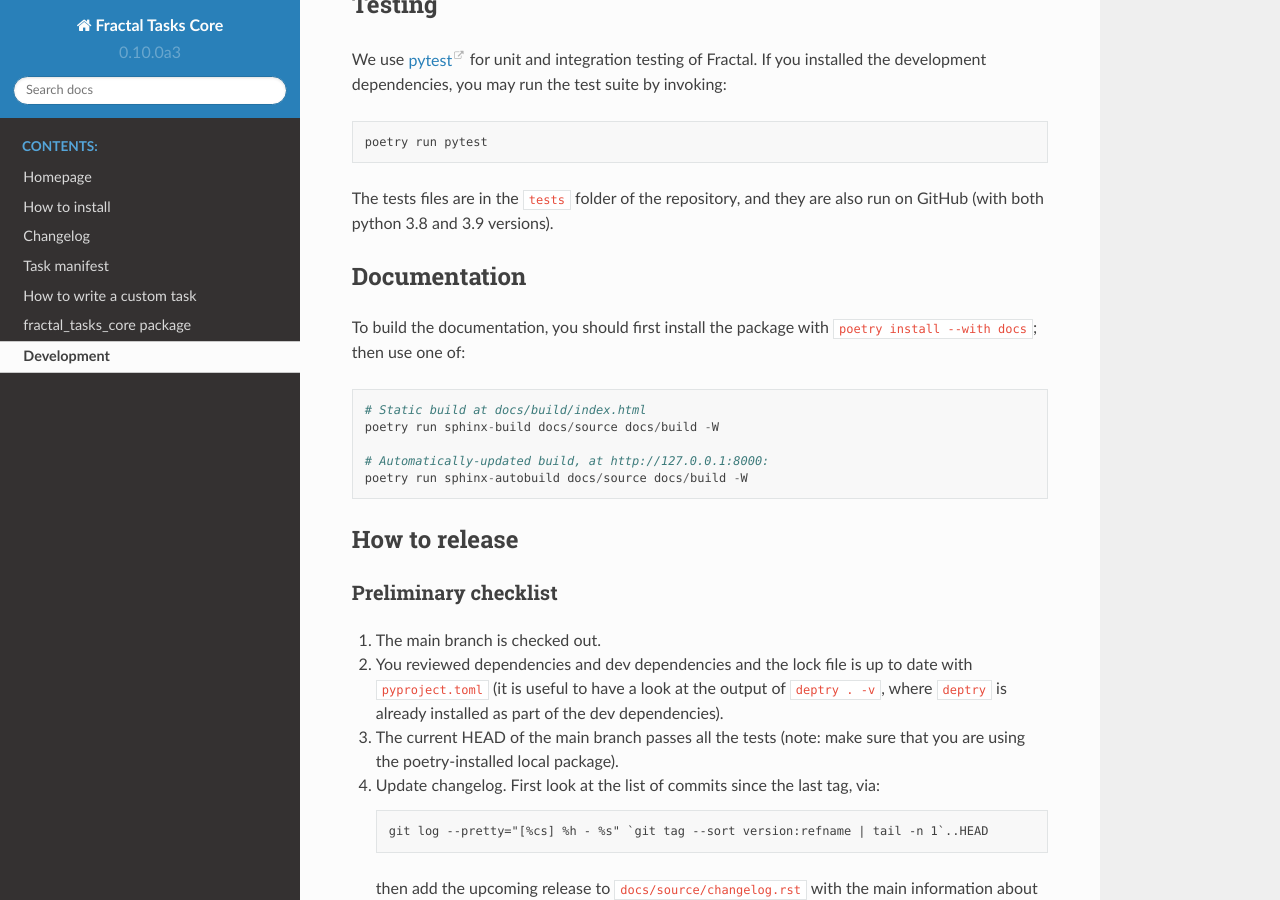
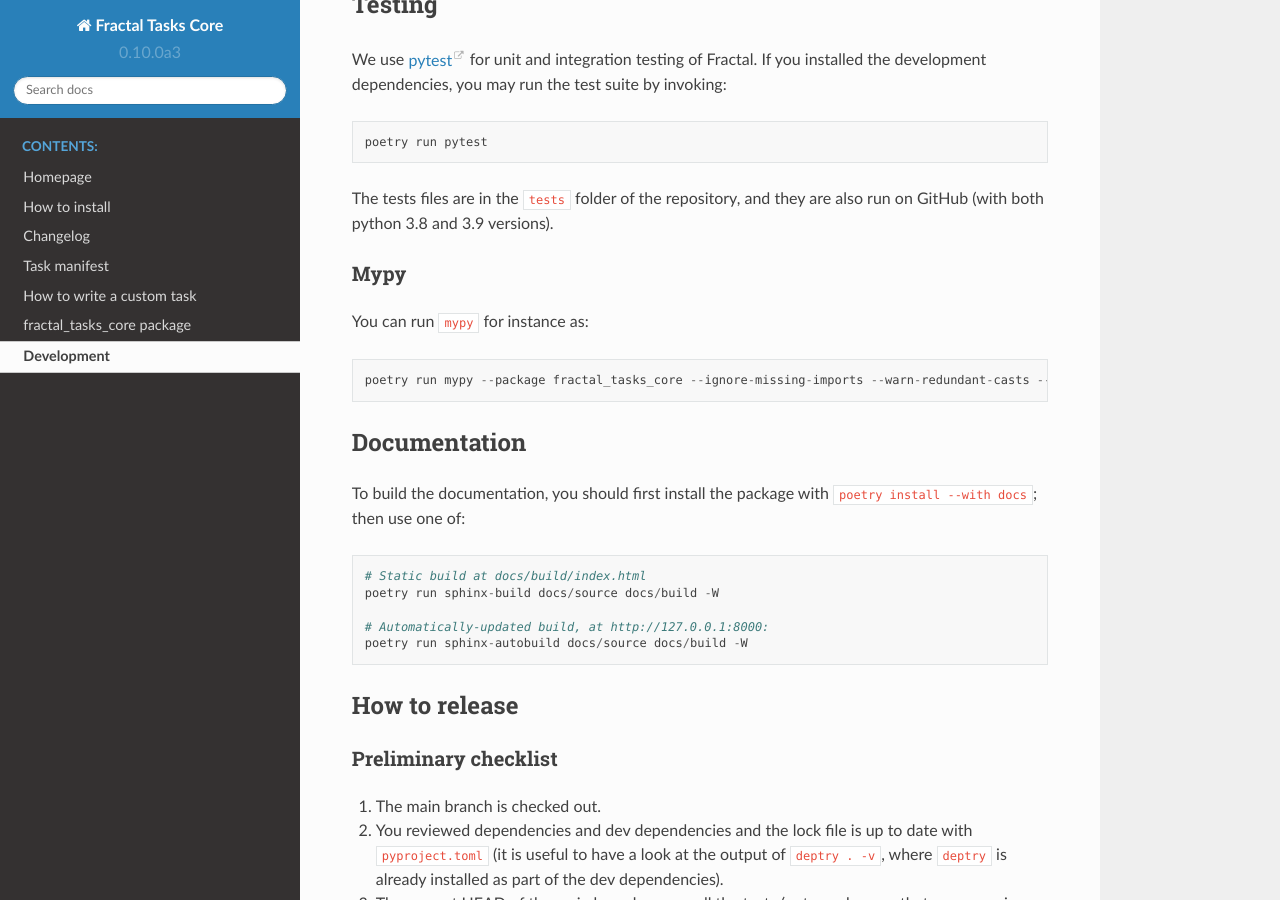
Before and after one commit to fractal-analytics-platform/fractal-tasks-core, a Sphinx documentation site: the page built from docs/source/development.rst, in a window 1280 px wide and 900 px high, scrolled down 472 px. Built offline with Sphinx 7.4.7 and the Read the Docs theme 2.0.0, drawn with Linux system fonts in a browser that asks for light colours; pages that are not in the unit, such as notebooks, are missing from menus.

Commit message:
Add mypy to docs

```diff
--- a/docs/source/development.rst
+++ b/docs/source/development.rst
@@ -20,6 +20,13 @@
     poetry run pytest
 
 The tests files are in the ``tests`` folder of the repository, and they are also run on GitHub (with both python 3.8 and 3.9 versions).
+
+Mypy
+^^^^
+You can run ``mypy`` for instance as::
+
+    poetry run mypy --package fractal_tasks_core --ignore-missing-imports --warn-redundant-casts --warn-unused-ignores --warn-unreachable --pretty
+
 
 Documentation
 ~~~~~~~~~~~~~
```
